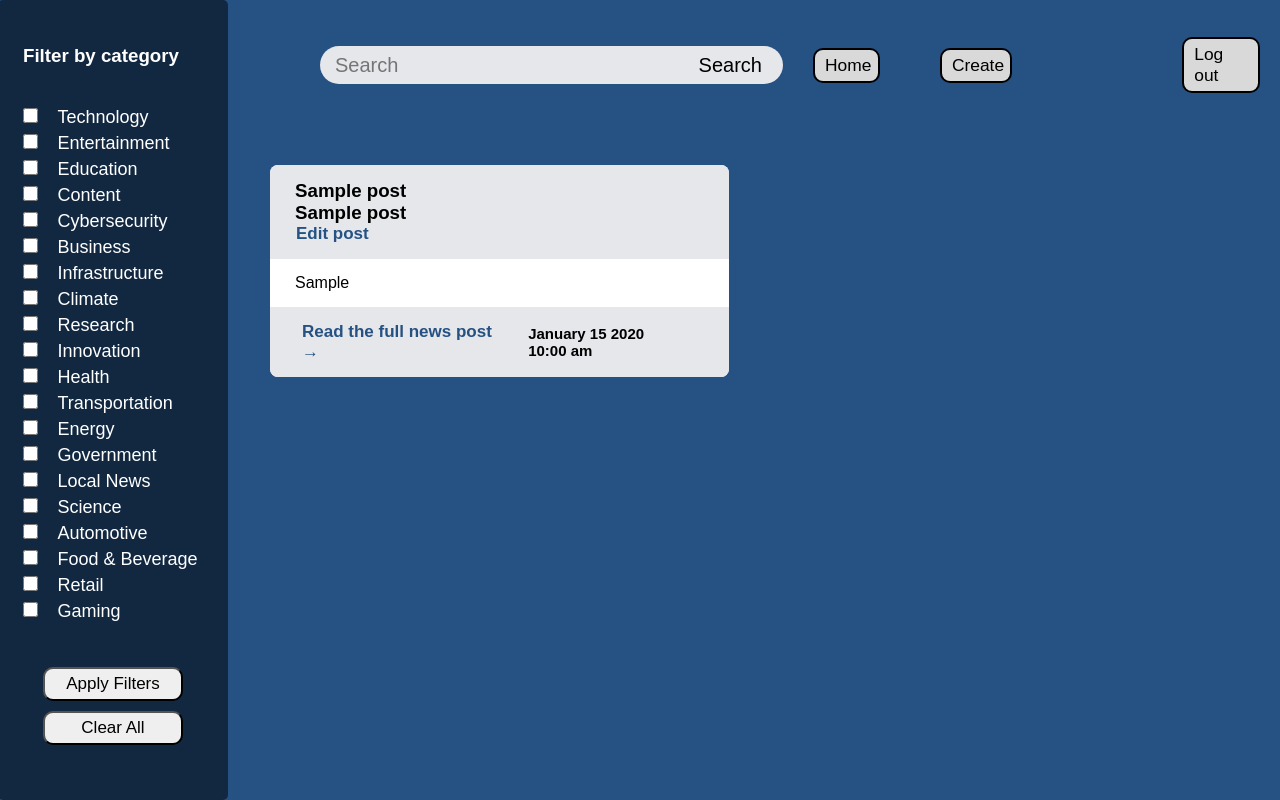
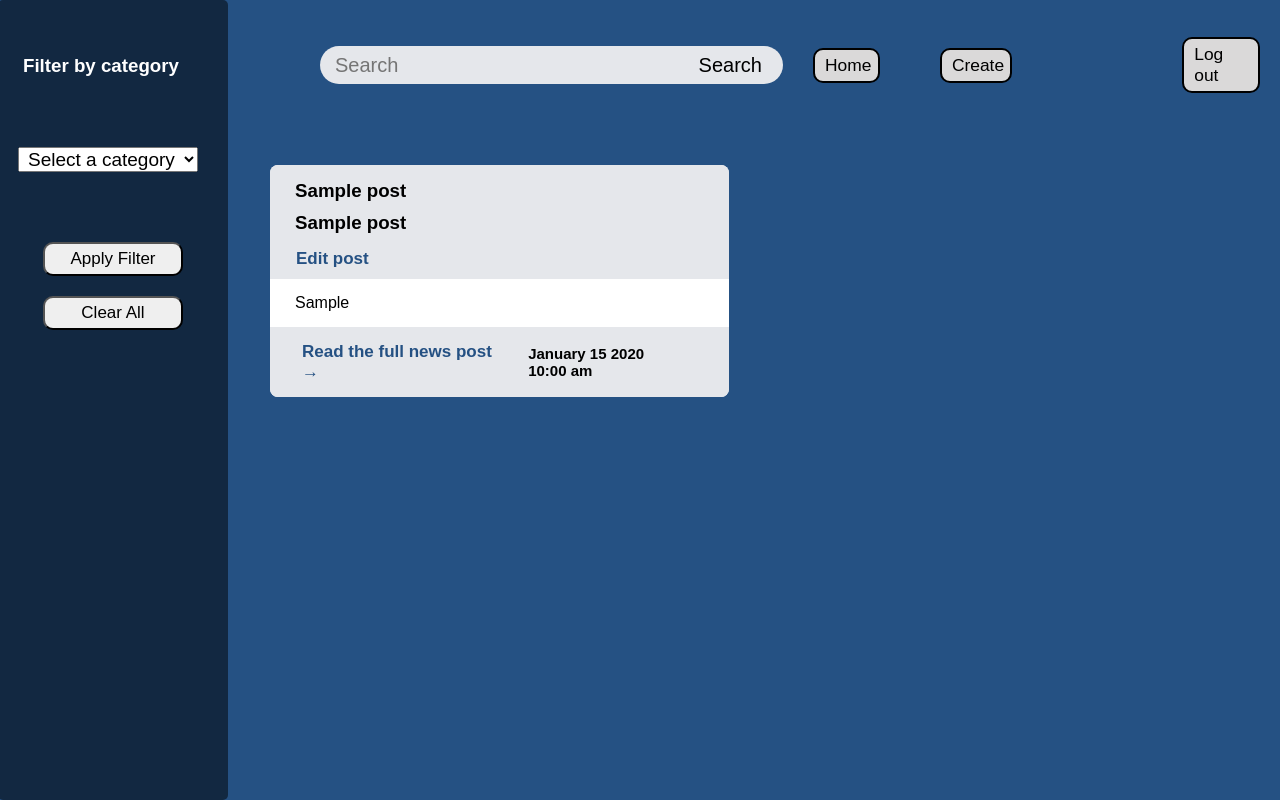
Before and after one commit to Olando07/WEBD2_finalProject, a PHP site: page /index.php?action=edit in a window 1280 px wide. Run offline with PHP 8.4, Linux system fonts and the light colour scheme; the visitor is signed in with stand-in values (Sample User, id 1); tables that the repository leaves empty or names only in its code hold one stand-in row (values such as "Sample post").

Commit message:
Refactor category handling to use database categories
Replaces hardcoded category arrays with dynamic fetching from the 'categories' table in both edit.php and index.php. Updates post filtering, editing, and display logic to use category IDs and names from the database. Adjusts form elements and SQL queries accordingly, and updates CSS to style the new category select dropdown.

```diff
--- a/header.php
+++ b/header.php
@@ -56,7 +56,6 @@ $userSearch = $_GET['search-bar'] ?? $_SESSION['last_search'] ?? '';
             document.querySelector('form').submit();
         }
 
-
         function clearAll(){
             document.querySelectorAll('input[name="selected_categories[]"]').forEach(checkbox => {
                 checkbox.checked = false;
--- a/index.php
+++ b/index.php
@@ -17,63 +17,38 @@ if(isset($_GET['action']) && $_GET['action'] === 'logout'){
     exit();
 }
 
-// Array of categories
-$categories = [
-    'Technology',
-    'Entertainment',
-    'Education',
-    'Content',
-    'Cybersecurity',
-    'Business',
-    'Infrastructure',
-    'Climate',
-    'Research',
-    'Innovation',
-    'Health',
-    'Transportation',
-    'Energy',
-    'Government',
-    'Local News',
-    'Science',
-    'Automotive',
-    'Food & Beverage',
-    'Retail',
-    'Gaming'
-];
+$categoryQuery = $db->query('SELECT * FROM categories');
+$categories = $categoryQuery->fetchAll(PDO::FETCH_ASSOC);
 
 $stmt = null;
-$selectedCategories = $_GET['selected_categories'] ?? [];
+$selectedCategory = $_GET['category'] ?? '';
 $userSearch = (filter_input(INPUT_GET, 'search-bar', FILTER_SANITIZE_SPECIAL_CHARS)) ?? '';
 $editBtn = null;
 
 // Handle filter and search functionality
-if(!empty($selectedCategories)){
+if(!empty($selectedCategory)){
     if($_GET['search-bar']){
         // Both category filter and search
-        $placeholders = str_repeat('?,', count($selectedCategories) - 1) . '?';
-        $stmt = "SELECT * FROM posts WHERE category IN ($placeholders) AND title LIKE ? ORDER BY time_created, title, subtitle DESC";
-        $posts=$db->prepare($stmt);
-
+        $stmt = $db->prepare("SELECT p.*, c.category_name FROM posts p LEFT JOIN categories c ON p.category_id = c.category_id WHERE p.category_id = ? AND p.title LIKE ? ORDER BY p.time_created DESC, p.title, p.subtitle");
         $searchPattern = '%' . $userSearch . '%';
-        $params=array_merge($selectedCategories, [$searchPattern]);
-        $posts->execute($params);
+        $posts=$stmt;
+        $posts->execute([$selectedCategory, $searchPattern]);
     }else{
         // Category filter only
-        $placeholders = str_repeat('?,', count($selectedCategories) - 1) . '?';
-        $stmt = "SELECT * FROM posts WHERE category IN ($placeholders) ORDER BY time_created, title, subtitle DESC";
-        $posts=$db->prepare($stmt);
-        $posts->execute($selectedCategories);
+        $stmt = $db->prepare("SELECT p.*, c.category_name FROM posts p LEFT JOIN categories c ON p.category_id = c.category_id WHERE p.category_id = ? ORDER BY p.time_created DESC, p.title, p.subtitle");
+        $posts=$stmt;
+        $posts->execute([$selectedCategory]);
     }
 }else{
     if(isset($_GET['search-btn']) && $_GET['search-bar']){
         // Search only
-        $stmt = $db->prepare('SELECT  * FROM posts WHERE title LIKE ? ORDER BY time_created, title, subtitle DESC');
+        $stmt = $db->prepare("SELECT p.*, c.category_name FROM posts p LEFT JOIN categories c ON p.category_id = c.category_id WHERE p.title LIKE ? ORDER BY p.time_created DESC, p.title, p.subtitle");
         $searchPattern = '%' . $userSearch . '%';
         $posts = $stmt;
         $posts->execute([$searchPattern]);
     }else{
         // No category filter or search
-        $posts=$db->query('SELECT * FROM posts ORDER BY time_created, title, subtitle DESC');
+        $posts=$db->query("SELECT p.*, c.category_name FROM posts p LEFT JOIN categories c ON p.category_id = c.category_id ORDER BY p.time_created DESC, p.title, p.subtitle");
     }
 }
 
@@ -94,24 +69,27 @@ if(!empty($selectedCategories)){
                     <h3>Filter by category</h3>
 
                     <!-- Categories users can select -->
-                    <?php foreach($categories as $category):?>
-                        <!-- Individual category checkbox container -->
-                        <div class="category">
-                            <input type="checkbox" name="selected_categories[]" value="<?= $category?>" id="<?= $category?>" <?= in_array($category, $selectedCategories) ? 'checked' : '' ?>>
-                            <label for="<?= $category?>"><?= $category?></label>
-                        </div>
+                     <select name="category" id="category">
+                        <option value="placeholder" id="placeholder">
+                            Select a category
+                        </option>
+                         <?php foreach($categories as $category): ?>
+                             <option value="<?= $category['category_id']?>" >
+                                 <?= $category['category_name']?>
+                             </option>
                          <?php endforeach ?>
+                     </select>
+                     <!-- TODO: prevent category from being reset -->
 
                     <div class="form-actions">
                         <!-- Submit button to apply the filters -->
-                        <input type="submit" value="Apply Filters" class="filter-btn" name="search-btn" onclick="applyFilter()">
+                        <input type="submit" value="Apply Filter" class="filter-btn" name="search-btn" onclick="applyFilter()">
                         <!-- Clear button to remove filters -->
                         <input type="submit" value="Clear All" onclick="clearAll()">
                     </div>
                 </div>
         </div>
                 <?php include 'header.php'?>
-                <!-- TODO: make a guess account where users can only view things -->
             </form>
 
         <?php
@@ -125,13 +103,13 @@ if(!empty($selectedCategories)){
              <!-- PHP for fetching posts -->
             <?php while($row = $posts->fetch(PDO::FETCH_ASSOC)):?>
                 <!-- Check if the current post has a category assigned -->
-                <?php if($row['category']):?>
+                <?php if($row['category_id']):?>
                     <!-- Container div for each individual post -->
                     <div class="posts">
                         <h3 class="title">
-                            <?= htmlspecialchars($row['title'])?>
-                            <br>
-                            <?= htmlspecialchars($row['subtitle'])?>
+                            <?= htmlspecialchars($row['title'], ENT_QUOTES | ENT_HTML5)?>
+                            <p>
+                                <?= htmlspecialchars($row['subtitle'], ENT_QUOTES | ENT_HTML5)?>
                                 <?php
 
                                     if($user['is_admin'] == 1){
@@ -140,8 +118,12 @@ if(!empty($selectedCategories)){
 
                                 ?>
                                 <?= $editBtn?>
+                            </p>
                         </h3>
-                        <p><?= htmlspecialchars($row['report'])?></p>
+
+
+
+                        <p><?= htmlspecialchars($row['report'], ENT_QUOTES | ENT_HTML5)?></p>
                         <div class="post-bottom">
                             <a href="fullpost.php?id=<?= $row['post_id']?>" class="fullpost">Read the full news post →</a>
                             <p class="date"><?= date_format(new DateTime($row['time_created']), "F d Y h:i a") ?></p>
--- a/main.css
+++ b/main.css
@@ -330,13 +330,15 @@ html {
     overflow-y: hidden;
 }
 
-.main .category-list .category {
-    margin: 5px 0 0 10px;
+.main .category-list .category-filters {
+    display: flex;
+    flex-direction: column;
+    justify-content: center;
 }
 
 .main .category-list .category-filters h3 {
     color: #fff;
-    margin: 35px 0 40px 15px;
+    margin: 45px 0 70px 15px;
 }
 
 .main .category-list .category-filters .form-actions {
@@ -346,7 +348,7 @@ html {
 }
 
 .main .category-list .category-filters .form-actions input {
-    margin: 5px 0;
+    margin: 10px 0;
     font-size: 17px;
     border-radius: 10px;
     padding: 5px 0;
@@ -355,15 +357,13 @@ html {
     cursor: pointer;
 }
 
-.main .category-list .category input {
-    height: 15px;
-    width: 15px;
-    margin: 0 15px 0 5px;
-}
-
-.main .category-list .category label {
-    color: #fff;
-    font-size: 18px;
+.main .category-list .category-filters #category {
+    margin: 0 15px 20px 5px;
+    font-size: 19px;
+    place-self: center;
+    width: 180px;
+    padding: 0 5px;
+    overflow-y: hidden;
 }
 
 .main .news-posts .posts,
@@ -386,11 +386,18 @@ html {
 }
 
 .main .news-posts .posts .title {
-    padding: 15px 25px;
+    padding: 15px 25px 0px;
+}
+
+.main .news-posts .posts .title p {
+    margin: 10px 0 0;
+    padding: 0;
 }
 
 .main .news-posts .posts .title .edit-btn {
     margin-left: -9px;
+    margin-top: 5px;
+    padding: 10px;
 }
 
 .main .news-posts .posts a {
```
Also changed, not shown: edit.php (+12 -33 lines). Lines whose indentation alone changed are shown as unchanged.
